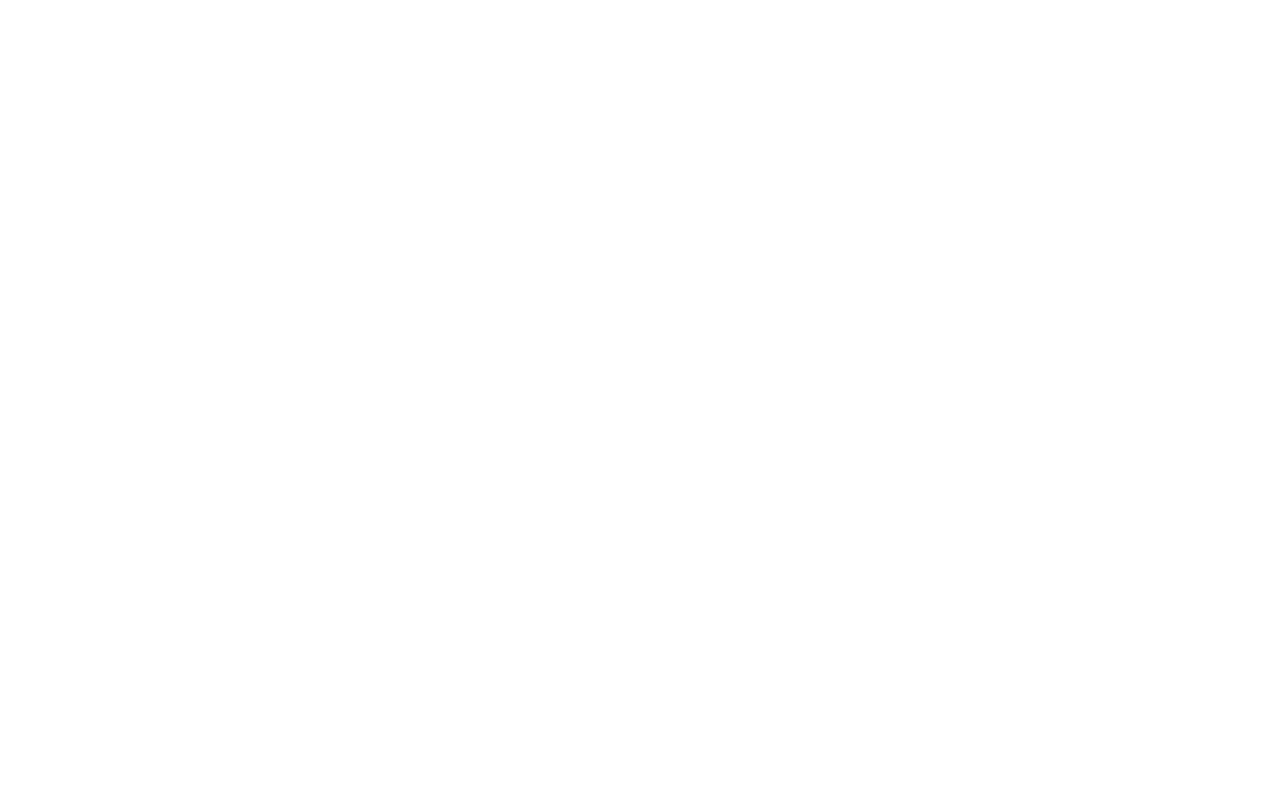
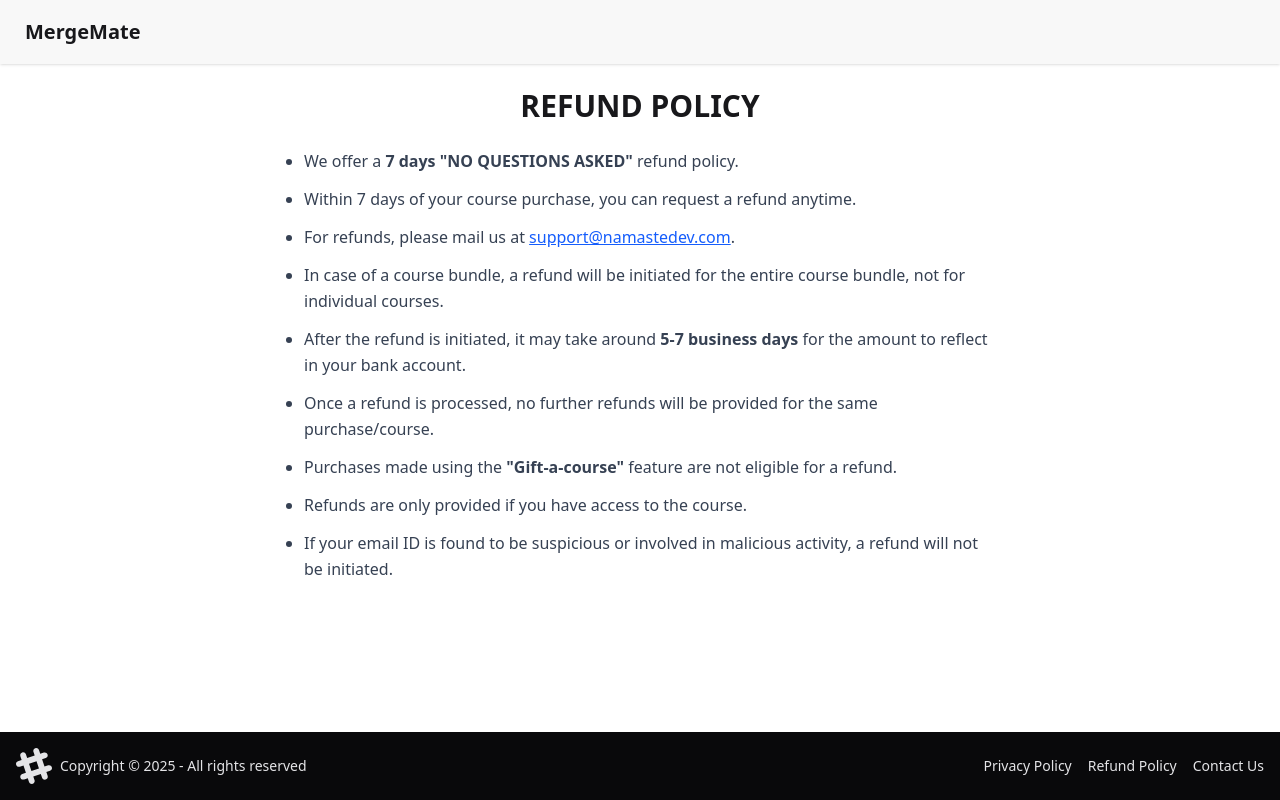
Before and after one commit to RiteshRautela/MergeMate-Frontend, a React (Vite) app: page /refund-policy in a window 1280 px wide. Before the commit this address had no page. Built offline with nearby package versions, Linux system fonts and the light colour scheme; no server answers.

Commit message:
change base url

```diff
--- a/src/App.jsx
+++ b/src/App.jsx
@@ -7,6 +7,9 @@ import {Provider} from "react-redux"
 import appStore from "./utils/appStore"
 import Connection from "./component/Connection"
 import Request from "./component/Request"
+import PrivacyPolicy from "./component/PrivacyPolicy"
+import RefundPolicy from "./component/RefundPolicy"
+import Contact from "./component/Contact"
 
 function App() {
 
@@ -24,6 +27,9 @@ function App() {
         <Route path="/Profile" element={<Profile/>} />
         <Route path="/connection" element={<Connection/>} />
         <Route path="/request" element={<Request/>} />
+        <Route path="/privacy-policy" element={<PrivacyPolicy/>} />
+        <Route path="/refund-policy" element={<RefundPolicy/>} />
+        <Route path="//contact" element={<Contact/>} />
 
         </Route>
 
--- /dev/null
+++ b/src/component/Contact.jsx
@@ -0,0 +1,39 @@
+const Contact = () => {
+    return (
+      <div className="max-w-3xl mx-auto p-6">
+        <h1 className="text-3xl font-bold mb-6 text-center">CONTACT US</h1>
+        <ul className="list-disc pl-6 space-y-3 text-gray-700 leading-relaxed">
+          <li>
+            For any queries or support, feel free to reach out to us via email:
+            <ul className="list-disc pl-6 mt-2 space-y-1">
+              <li>
+                <a
+                  href="mailto:support@namastedev.com"
+                  className="text-blue-600 underline"
+                >
+                  support@namastedev.com
+                </a>
+              </li>
+              <li>
+                <a
+                  href="mailto:gptc1961@gmail.com"
+                  className="text-blue-600 underline"
+                >
+                  gptc1961@gmail.com
+                </a>
+              </li>
+            </ul>
+          </li>
+          <li>
+            Our team will get back to you within <strong>24-48 business hours</strong>.
+          </li>
+          <li>
+            You can also connect with us through the contact form available on our
+            website.
+          </li>
+        </ul>
+      </div>
+    );
+  };
+
+  export default Contact;
--- a/src/component/Footer.jsx
+++ b/src/component/Footer.jsx
@@ -1,8 +1,10 @@
 import React from 'react'
+import { Link } from "react-router-dom";  // if using React Router
 
 const Footer = () => {
   return (
-    <footer className="footer sm:footer-horizontal bg-neutral text-neutral-content items-center p-4 fixed bottom-0 w-full">
+    <footer className="footer sm:footer-horizontal bg-neutral text-neutral-content items-center p-4
+                       fixed bottom-0 left-0 w-full">
       <aside className="grid-flow-col items-center">
         <svg
           width="36"
@@ -12,48 +14,18 @@ const Footer = () => {
           fillRule="evenodd"
           clipRule="evenodd"
           className="fill-current">
-        <path
-          d="M22.672 15.226l-2.432.811.841 2.515c.33 1.019-.209 2.127-1.23 2.456-1.15.325-2.148-.321-2.463-1.226l-.84-2.518-5.013 1.677.84 2.517c.391 1.203-.434 2.542-1.831 2.542-.88 0-1.601-.564-1.86-1.314l-.842-2.516-2.431.809c-1.135.328-2.145-.317-2.463-1.229-.329-1.018.211-2.127 1.231-2.456l2.432-.809-1.621-4.823-2.432.808c-1.355.384-2.558-.59-2.558-1.839 0-.817.509-1.582 1.327-1.846l2.433-.809-.842-2.515c-.33-1.02.211-2.129 1.232-2.458 1.02-.329 2.13.209 2.461 1.229l.842 2.515 5.011-1.677-.839-2.517c-.403-1.238.484-2.553 1.843-2.553.819 0 1.585.509 1.85 1.326l.841 2.517 2.431-.81c1.02-.33 2.131.211 2.461 1.229.332 1.018-.21 2.126-1.23 2.456l-2.433.809 1.622 4.823 2.433-.809c1.242-.401 2.557.484 2.557 1.838 0 .819-.51 1.583-1.328 1.847m-8.992-6.428l-5.01 1.675 1.619 4.828 5.011-1.674-1.62-4.829z"></path>
+          <path d="M22.672 15.226l-2.432.811.841 2.515c.33 1.019-.209 2.127-1.23 2.456-1.15.325-2.148-.321-2.463-1.226l-.84-2.518-5.013 1.677.84 2.517c.391 1.203-.434 2.542-1.831 2.542-.88 0-1.601-.564-1.86-1.314l-.842-2.516-2.431.809c-1.135.328-2.145-.317-2.463-1.229-.329-1.018.211-2.127 1.231-2.456l2.432-.809-1.621-4.823-2.432.808c-1.355.384-2.558-.59-2.558-1.839 0-.817.509-1.582 1.327-1.846l2.433-.809-.842-2.515c-.33-1.02.211-2.129 1.232-2.458 1.02-.329 2.13.209 2.461 1.229l.842 2.515 5.011-1.677-.839-2.517c-.403-1.238.484-2.553 1.843-2.553.819 0 1.585.509 1.85 1.326l.841 2.517 2.431-.81c1.02-.33 2.131.211 2.461 1.229.332 1.018-.21 2.126-1.23 2.456l-2.433.809 1.622 4.823 2.433-.809c1.242-.401 2.557.484 2.557 1.838 0 .819-.51 1.583-1.328 1.847m-8.992-6.428l-5.01 1.675 1.619 4.828 5.011-1.674-1.62-4.829z"></path>
         </svg>
-      <p>Copyright © {new Date().getFullYear()} - All right reserved</p>
+        <p>Copyright © {new Date().getFullYear()} - All rights reserved</p>
       </aside>
-    <nav className="grid-flow-col gap-4 md:place-self-center md:justify-self-end">
-      <a>
-        <svg
-          xmlns="http://www.w3.org/2000/svg"
-          width="24"
-          height="24"
-          viewBox="0 0 24 24"
-          className="fill-current">
-          <path
-            d="M24 4.557c-.883.392-1.832.656-2.828.775 1.017-.609 1.798-1.574 2.165-2.724-.951.564-2.005.974-3.127 1.195-.897-.957-2.178-1.555-3.594-1.555-3.179 0-5.515 2.966-4.797 6.045-4.091-.205-7.719-2.165-10.148-5.144-1.29 2.213-.669 5.108 1.523 6.574-.806-.026-1.566-.247-2.229-.616-.054 2.281 1.581 4.415 3.949 4.89-.693.188-1.452.232-2.224.084.626 1.956 2.444 3.379 4.6 3.419-2.07 1.623-4.678 2.348-7.29 2.04 2.179 1.397 4.768 2.212 7.548 2.212 9.142 0 14.307-7.721 13.995-14.646.962-.695 1.797-1.562 2.457-2.549z"></path>
-        </svg>
-      </a>
-      <a>
-        <svg
-          xmlns="http://www.w3.org/2000/svg"
-          width="24"
-          height="24"
-          viewBox="0 0 24 24"
-          className="fill-current">
-          <path
-            d="M19.615 3.184c-3.604-.246-11.631-.245-15.23 0-3.897.266-4.356 2.62-4.385 8.816.029 6.185.484 8.549 4.385 8.816 3.6.245 11.626.246 15.23 0 3.897-.266 4.356-2.62 4.385-8.816-.029-6.185-.484-8.549-4.385-8.816zm-10.615 12.816v-8l8 3.993-8 4.007z"></path>
-        </svg>
-      </a>
-      <a>
-        <svg
-          xmlns="http://www.w3.org/2000/svg"
-          width="24"
-          height="24"
-          viewBox="0 0 24 24"
-          className="fill-current">
-          <path
-            d="M9 8h-3v4h3v12h5v-12h3.642l.358-4h-4v-1.667c0-.955.192-1.333 1.115-1.333h2.885v-5h-3.808c-3.596 0-5.192 1.583-5.192 4.615v3.385z"></path>
-        </svg>
-      </a>
+
+      {/* Links Razorpay wants */}
+      <nav className="grid-flow-col gap-4 md:place-self-center md:justify-self-end text-sm">
+        <Link to="/privacy-policy">Privacy Policy</Link>
+        <Link to="/refund-policy">Refund Policy</Link>
+        <Link to="/contact">Contact Us</Link>
       </nav>
     </footer>
-
   )
 }
 
--- /dev/null
+++ b/src/component/PrivacyPolicy.jsx
@@ -0,0 +1,7 @@
+const PrivacyPolicy = () => (
+    <div className="p-6">
+      <h1 className="text-2xl font-bold mb-4">Privacy Policy</h1>
+      <p>This is our Privacy Policy. Update with real details before going live.</p>
+    </div>
+  );
+  export default PrivacyPolicy;
--- /dev/null
+++ b/src/component/RefundPolicy.jsx
@@ -0,0 +1,38 @@
+const RefundPolicy = () => {
+    return (
+      <div className="max-w-3xl mx-auto p-6">
+        <h1 className="text-3xl font-bold mb-6 text-center">REFUND POLICY</h1>
+        <ul className="list-disc pl-6 space-y-3 text-gray-700 leading-relaxed">
+          <li>We offer a <strong>7 days "NO QUESTIONS ASKED"</strong> refund policy.</li>
+          <li>Within 7 days of your course purchase, you can request a refund anytime.</li>
+          <li>
+            For refunds, please mail us at{" "}
+            <a href="mailto:support@abc.com" className="text-blue-600 underline">
+
+              support@namastedev.com
+            </a>.
+          </li>
+          <li>
+            In case of a course bundle, a refund will be initiated for the entire
+            course bundle, not for individual courses.
+          </li>
+          <li>
+            After the refund is initiated, it may take around <strong>5-7 business days</strong>{" "}
+            for the amount to reflect in your bank account.
+          </li>
+          <li>
+            Once a refund is processed, no further refunds will be provided for the same
+            purchase/course.
+          </li>
+          <li>Purchases made using the <strong>"Gift-a-course"</strong> feature are not eligible for a refund.</li>
+          <li>Refunds are only provided if you have access to the course.</li>
+          <li>
+            If your email ID is found to be suspicious or involved in malicious activity,
+            a refund will not be initiated.
+          </li>
+        </ul>
+      </div>
+    );
+  };
+
+  export default RefundPolicy;
--- a/src/utils/constant.js
+++ b/src/utils/constant.js
@@ -1 +1 @@
-export const Base_Url = "http://localhost:7777"
+export const Base_Url = "/api"
```
Lines whose indentation alone changed are shown as unchanged.
